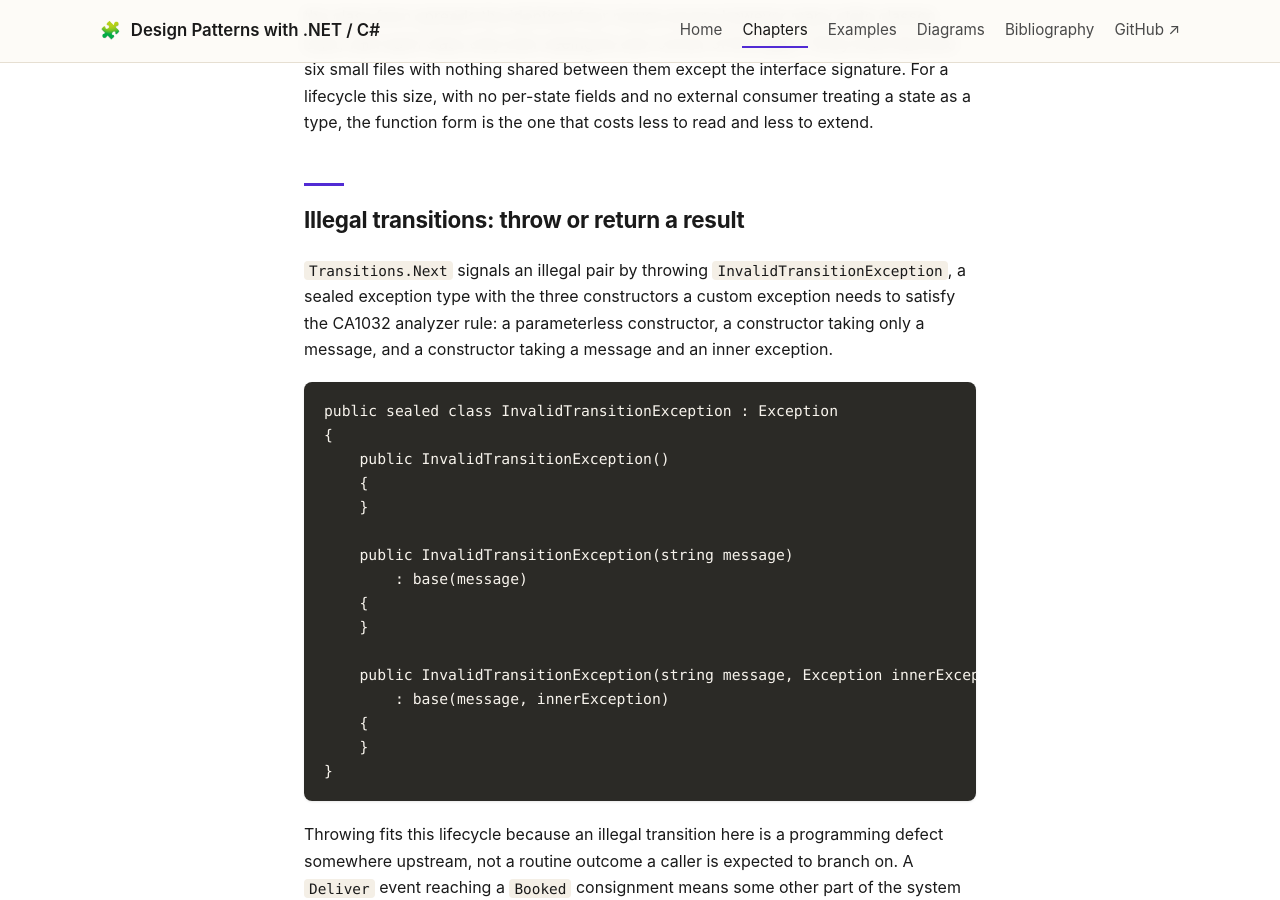
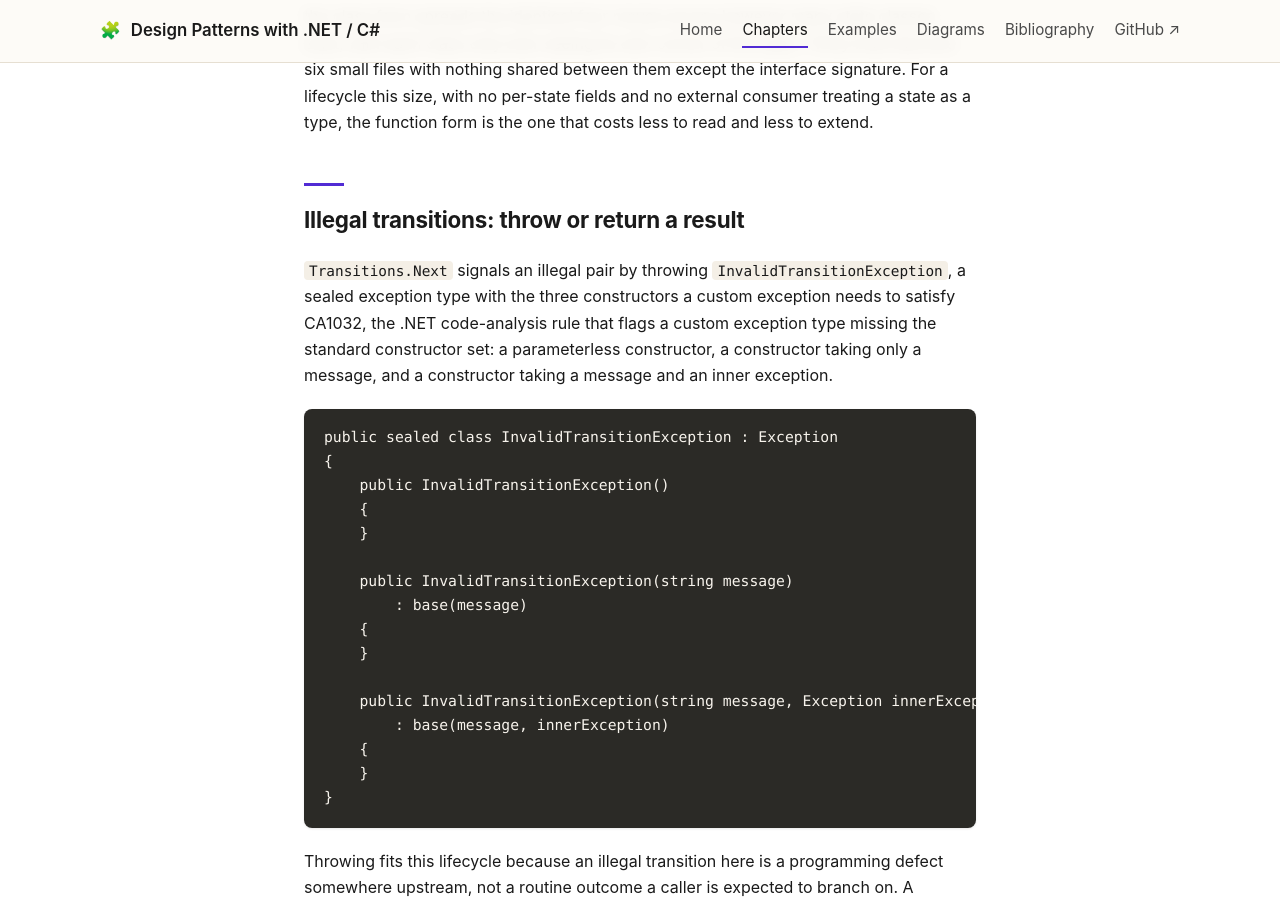
Before and after one commit to patterncatalyst/csharp-design-patterns, a Jekyll site: the page built from _docs/13-state-and-finite-state-machines.md, in a window 1280 px wide and 900 px high, scrolled down 5992 px. Built offline with Jekyll 4.4.1, drawn with Linux system fonts in a browser that asks for light colours; some of the changed text lies outside the part shown.

Commit message:
docs: gloss the CA1032 and CS9035 analyzer/compiler codes on first use (#32)
A reader meeting CA1032 (state chapter) or CS9035 (builder chapter) had no clue what the code was. Name each on first use: CA1032 as the .NET code-analysis rule for custom exception constructors, CS9035 as the C# compiler error for an unset required member, so each chapter stands alone.

````diff
--- a/_docs/13-state-and-finite-state-machines.md
+++ b/_docs/13-state-and-finite-state-machines.md
@@ -22,7 +22,7 @@ By the end of this chapter you can:
   instead.
 - Choose between throwing a custom exception and returning a result value for
   an illegal transition, and implement the three constructors a custom
-  exception type needs to satisfy CA1032.
+  exception type needs to satisfy the CA1032 analyzer rule.
 - Build a probabilistic state transition behind an `IRandomSource`
   abstraction, and explain why a seeded source makes a simulation
   repeatable without weakening the randomness anywhere it actually matters.
@@ -252,9 +252,10 @@ to read and less to extend.
 
 `Transitions.Next` signals an illegal pair by throwing
 `InvalidTransitionException`, a sealed exception type with the three
-constructors a custom exception needs to satisfy the CA1032 analyzer rule:
-a parameterless constructor, a constructor taking only a message, and a
-constructor taking a message and an inner exception.
+constructors a custom exception needs to satisfy CA1032, the .NET
+code-analysis rule that flags a custom exception type missing the standard
+constructor set: a parameterless constructor, a constructor taking only a
+message, and a constructor taking a message and an inner exception.
 
 ```csharp
 public sealed class InvalidTransitionException : Exception
````
Also changed, not shown: _docs/16-builder-required-members-prototype-with.md (+5 -4 lines).
